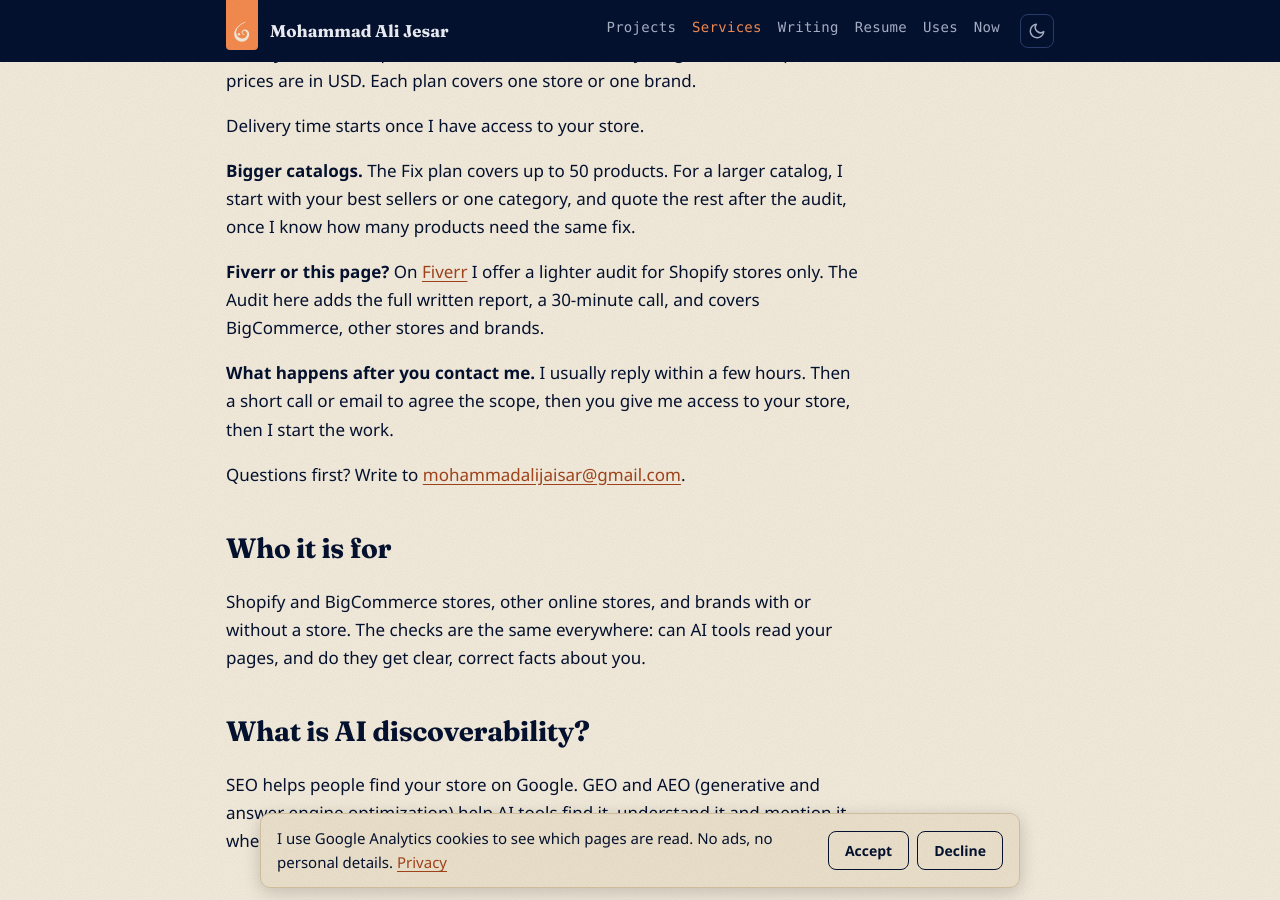
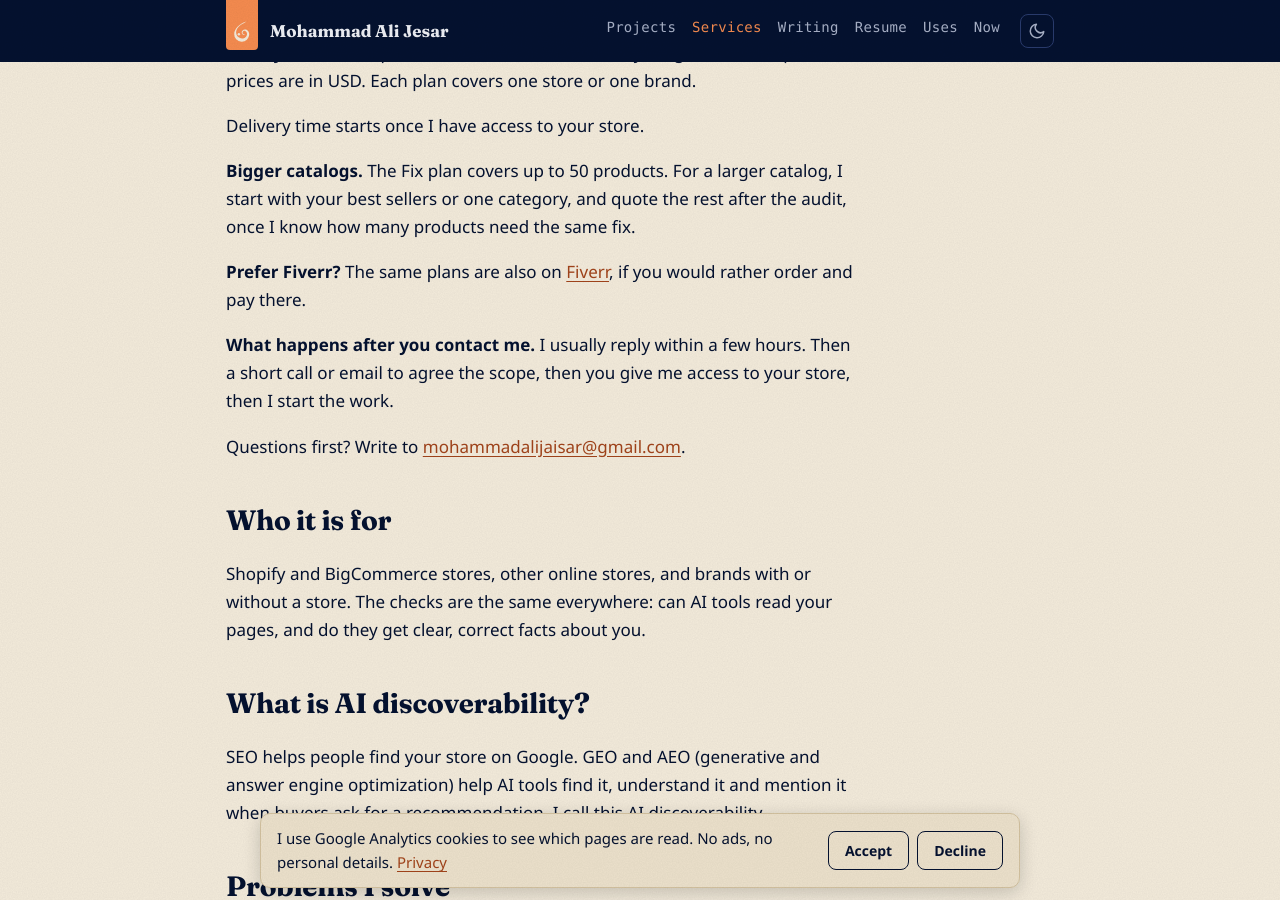
Before and after one commit to mjesar/mjesar.github.io, a Jekyll site: the page built from services/ai-discoverability/index.md, in a window 1280 px wide and 900 px high, scrolled down 2054 px. Built offline with Jekyll 4.4.1, drawn with Linux system fonts in a browser that asks for light colours.

Commit message:
say the fiverr geo gig has the same plans as the website

```diff
--- a/services/ai-discoverability/index.md
+++ b/services/ai-discoverability/index.md
@@ -55,7 +55,7 @@ Delivery time starts once I have access to your store.
 
 **Bigger catalogs.** The Fix plan covers up to 50 products. For a larger catalog, I start with your best sellers or one category, and quote the rest after the audit, once I know how many products need the same fix.
 
-**Fiverr or this page?** On [Fiverr](https://www.fiverr.com/mjesar){:target="_blank" rel="noopener"} I offer a lighter audit for Shopify stores only. The Audit here adds the full written report, a 30-minute call, and covers BigCommerce, other stores and brands.
+**Prefer Fiverr?** The same plans are also on [Fiverr](https://www.fiverr.com/mjesar){:target="_blank" rel="noopener"}, if you would rather order and pay there.
 
 **What happens after you contact me.** I usually reply within a few hours. Then a short call or email to agree the scope, then you give me access to your store, then I start the work.
 
```
Also changed, not shown: _includes/facts.md (+1 -1 lines).
